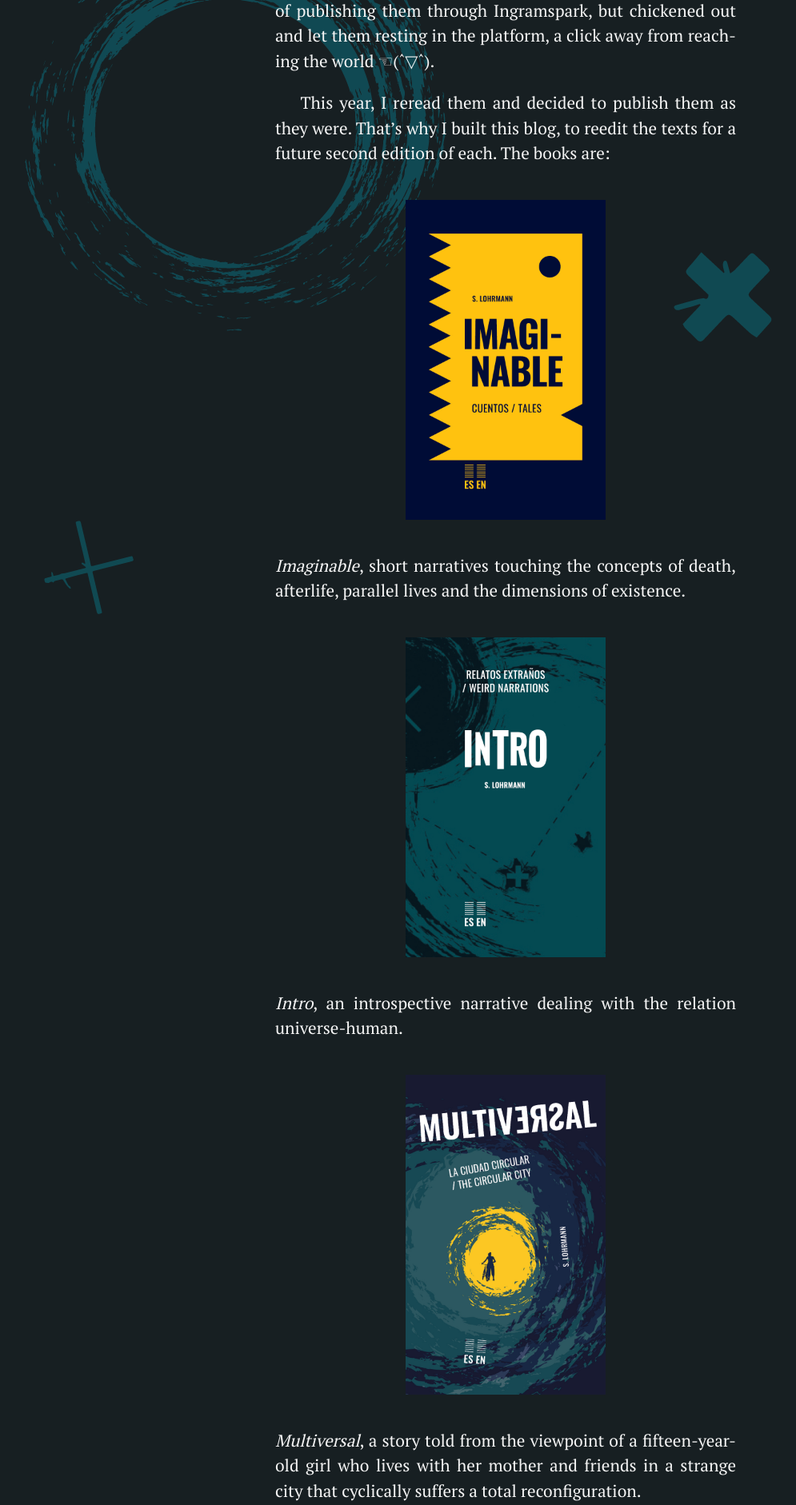
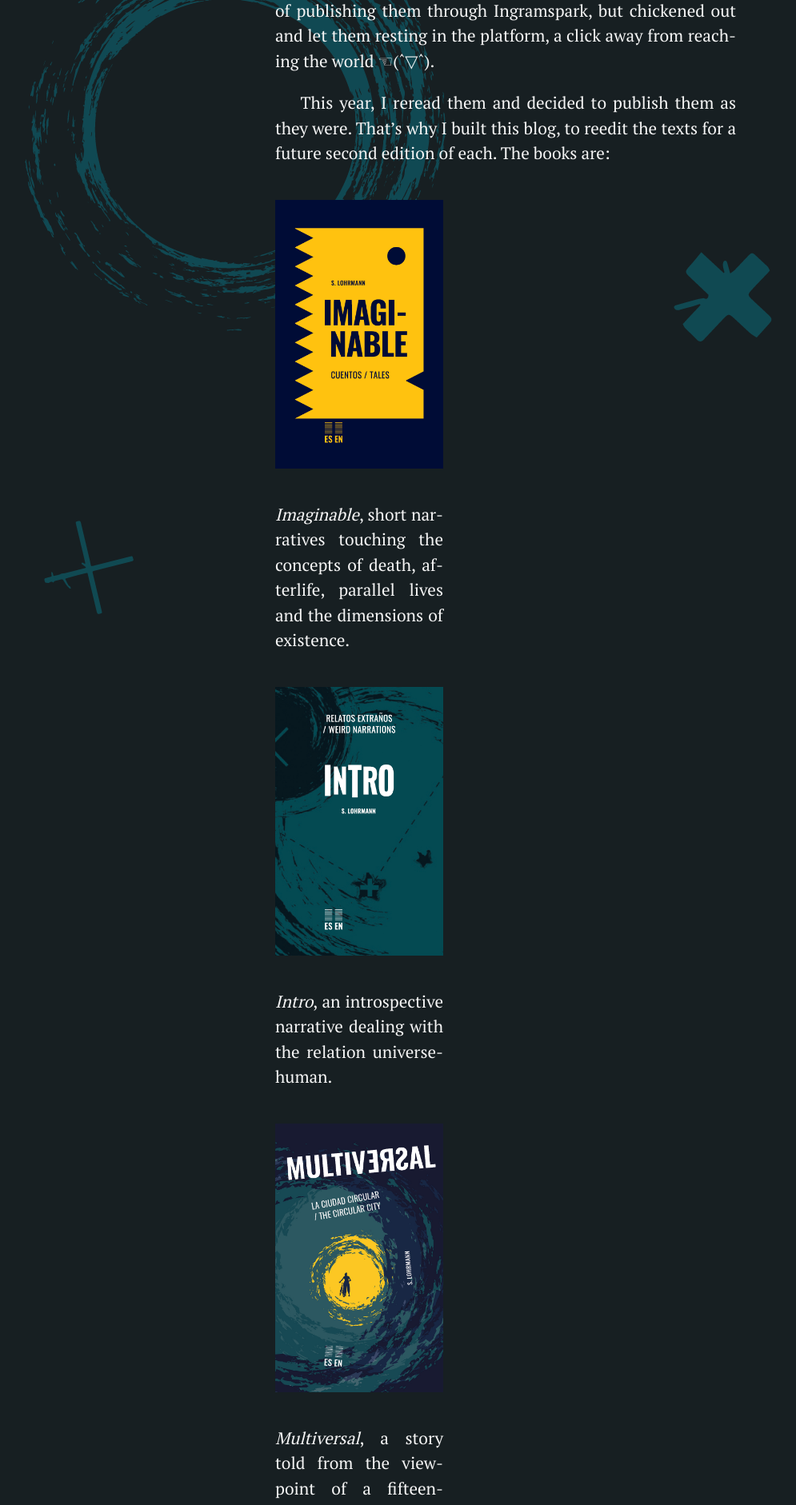
Before and after one commit to silvialohrmann/editorial, a Jekyll site: the page built from about.md, in a window 1280 px wide. Shown: the part 1494-3376 px from the top of the page at 80% size, without its empty margins (8-1003 px from the left). Built offline with Jekyll 4.4.1, drawn with Linux system fonts in a browser that asks for light colours.

Commit message:
Update about.md

```diff
--- a/about.md
+++ b/about.md
@@ -18,7 +18,7 @@ Slow-paced, I had passed five out of twenty-four subjects before the pandemic. T
 During quarantine, I also made the time to round up my writing of several years in three books. I had every intention of publishing them through Ingramspark, but chickened out and let them resting in the platform, a click away from reaching the world ☜(ˆ▽ˆ).
 
 This year, I reread them and decided to publish them as they were. That's why I built this blog, to reedit the texts for a future second edition of each. The books are:
-
+<div style="max-width:10em;">
  <div id="imaginable">
 <img src="/assets/images/Imaginable%20-%20cover.jpg" alt="Imaginable" width="250">
 <p><em>Imaginable</em>, short narratives touching the concepts of death, afterlife, parallel lives and the dimensions of existence.</p>
@@ -35,6 +35,7 @@ This year, I reread them and decided to publish them as they were. That's why I
 
 <p>I hope you like it.</p>
  </div>
+ </div>
 
 <h5>Notes</h5>
 
```
